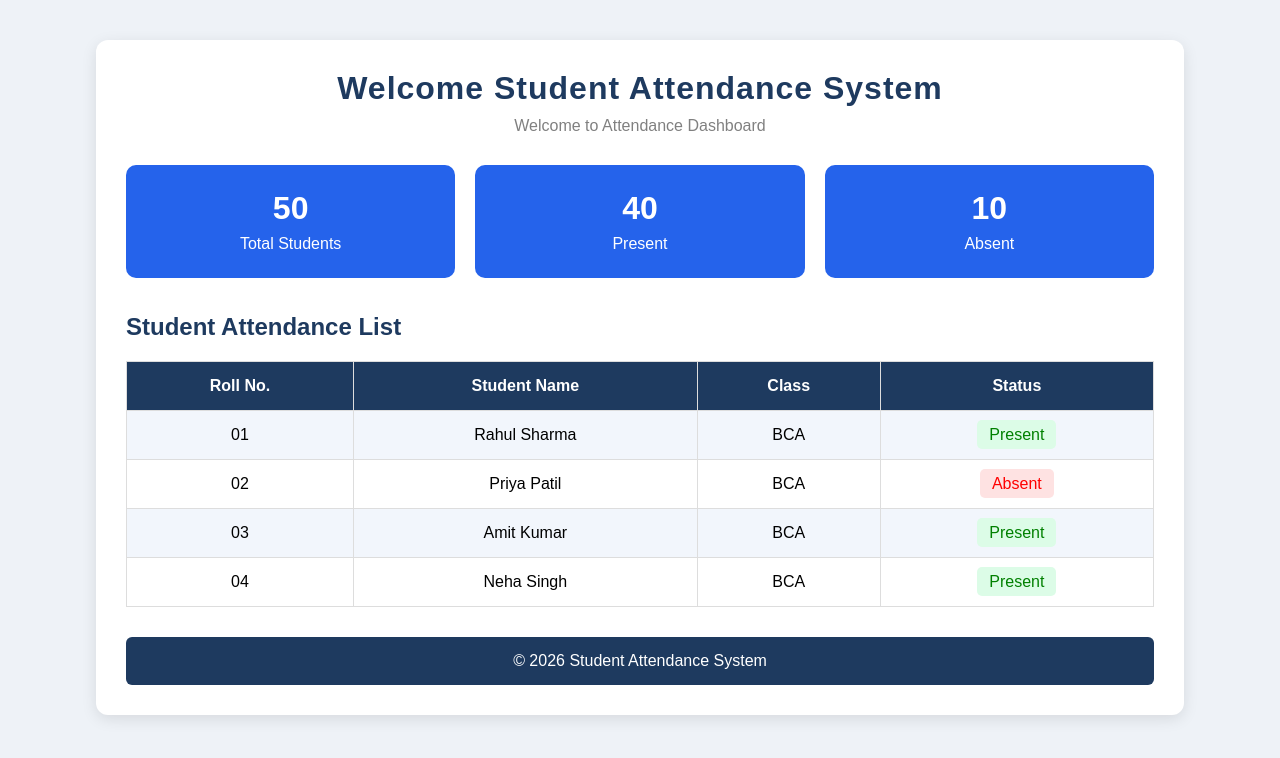
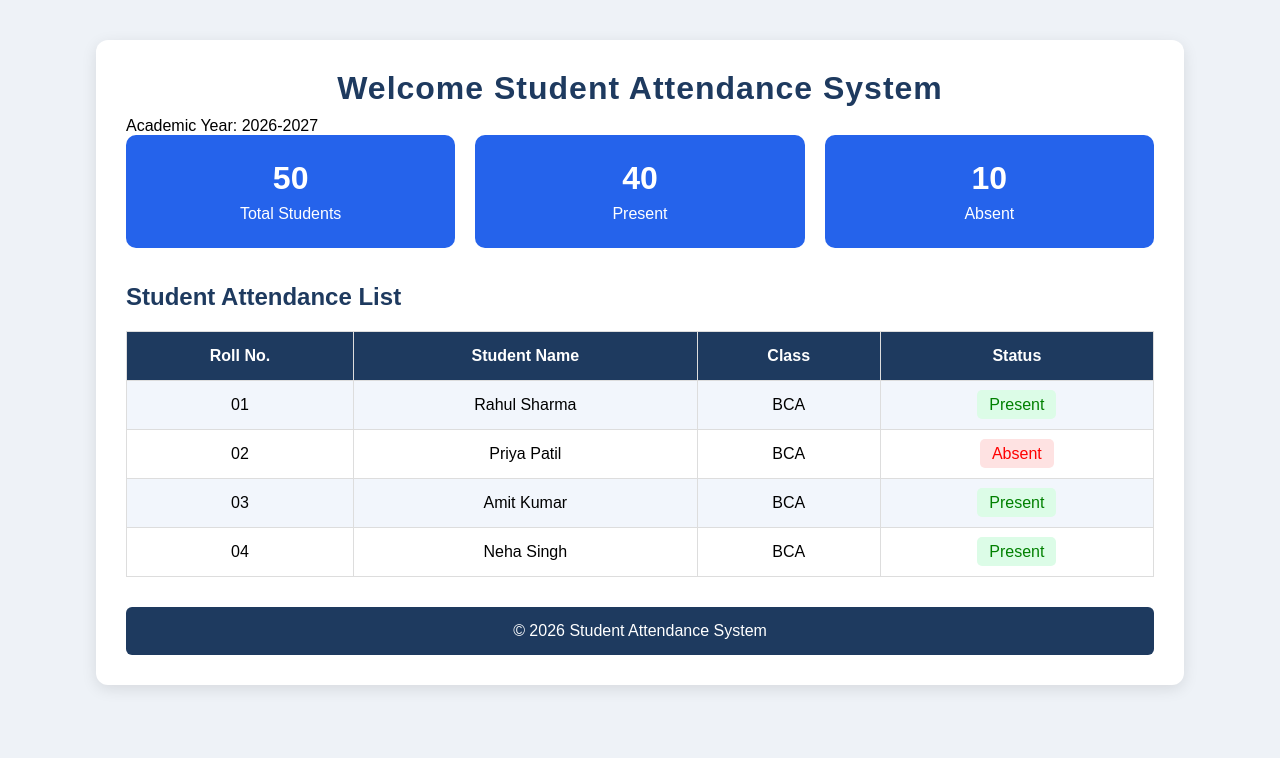
Before and after one commit to Shwetapawara04/Student-Attendance-System, a plain HTML site: page index.html in a window 1280 px wide. Drawn offline with Linux system fonts and the light colour scheme.

Commit message:
Added academic year

```diff
--- a/index.html
+++ b/index.html
@@ -9,7 +9,7 @@
     <div class="container">
 
         <h1>Welcome Student Attendance System</h1>
-        <p class="subtitle">Welcome to Attendance Dashboard</p>
+        <p>Academic Year: 2026-2027</p>
 
         <div class="cards">
             <div class="card">
```
